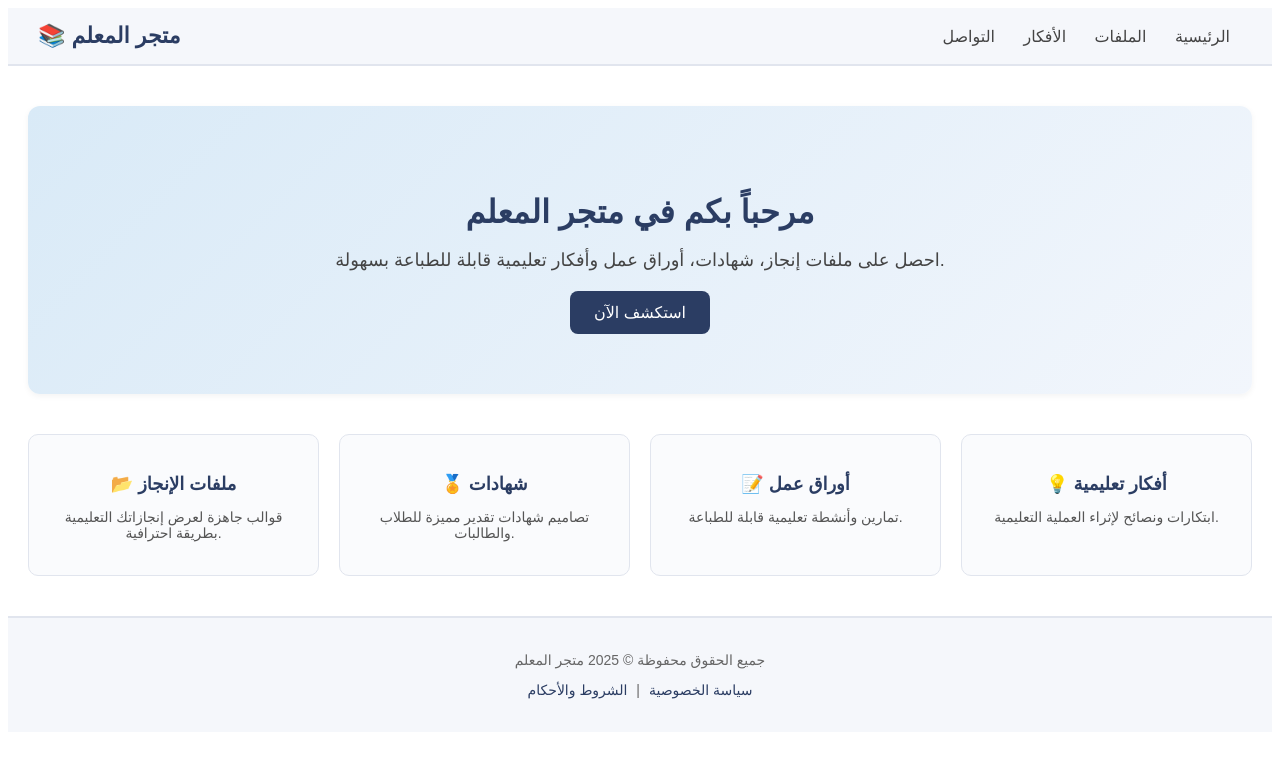
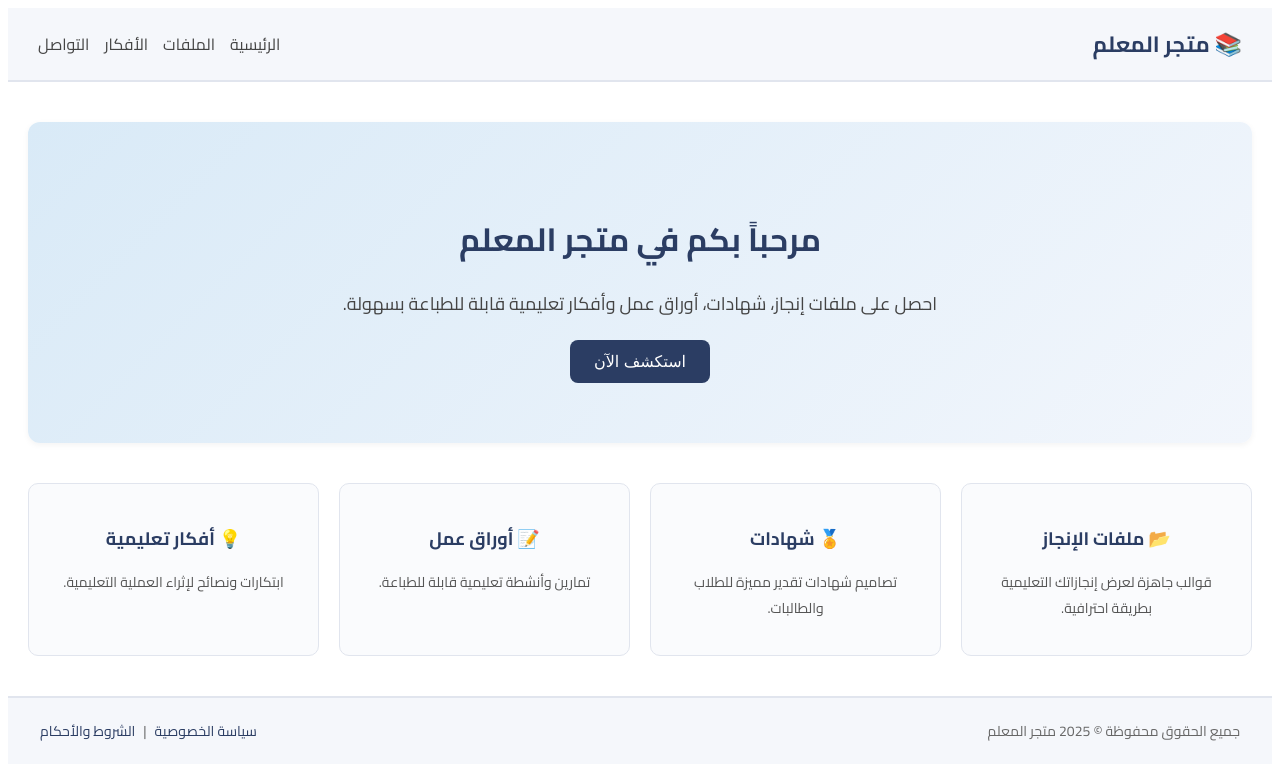
Before and after one commit to Gamih332/school, a Django app: page / in a window 1280 px wide. Shown: the top 780 px of the page. Run offline with Django 5.2, Linux system fonts and the light colour scheme; parts of the project's set-up code (start-up, migrations or seed data) failed here and were passed over.

Commit message:
اظهار االصفحه الرئيسية

```diff
--- a/marketplace/views.py
+++ b/marketplace/views.py
@@ -1,6 +1,5 @@
-# marketplace/views.py
-
 from django.shortcuts import render
+from django.http import HttpResponse
 
 def home(request):
     """
@@ -12,3 +11,31 @@ def home(request):
         "welcome_message": "مرحبًا بكم في متجر المعلمين - ملفات إنجاز، شهادات، أفكار تعليمية، وأوراق عمل جاهزة للطباعة.",
     }
     return render(request, "home.html", context)
+
+
+def product_list(request):
+    """
+    قائمة المنتجات (placeholder مؤقت)
+    """
+    return HttpResponse("صفحة قائمة المنتجات (تحت الإنشاء)")
+
+
+def product_detail(request, pk):
+    """
+    تفاصيل المنتج (placeholder مؤقت)
+    """
+    return HttpResponse(f"تفاصيل المنتج رقم {pk} (تحت الإنشاء)")
+
+
+def cart_view(request):
+    """
+    سلة المشتريات (placeholder مؤقت)
+    """
+    return HttpResponse("سلة المشتريات (تحت الإنشاء)")
+
+
+def checkout(request):
+    """
+    صفحة الدفع (placeholder مؤقت)
+    """
+    return HttpResponse("صفحة الدفع (تحت الإنشاء)")
--- a/templates/footer.html
+++ b/templates/footer.html
@@ -1,32 +1,58 @@
-<footer>
+<footer dir="rtl" aria-label="تذييل الموقع">
   <!-- أنماط الفوتر -->
   <style>
-    footer {
+    footer{
       background: #f5f7fb;
       border-top: 2px solid #e1e5ee;
       padding: 20px;
-      text-align: center;
       font-family: "Cairo", sans-serif;
       font-size: 14px;
       color: #666;
     }
 
+    .footer-container{
+      max-width: 1200px;
+      margin: 0 auto;
+      display: flex;
+      flex-direction: column;
+      align-items: center;
+      gap: 6px;
+    }
+
+    footer p { margin: 4px 0; }
+
+    .footer-links {
+      display: inline-flex;
+      gap: 8px;
+      align-items: center;
+      flex-wrap: wrap;
+    }
+
     footer a {
       text-decoration: none;
       color: #2b3d63;
-      margin: 0 5px;
-      transition: 0.3s;
+      transition: 0.2s;
     }
 
     footer a:hover {
       text-decoration: underline;
       color: #1f2a45;
     }
+
+    @media (min-width: 600px) {
+      .footer-container{
+        flex-direction: row;
+        justify-content: space-between;
+      }
+    }
   </style>
 
-  <p>جميع الحقوق محفوظة © 2025 متجر المعلم</p>
-  <p>
-    <a href="#">سياسة الخصوصية</a> |
-    <a href="#">الشروط والأحكام</a>
-  </p>
+  <div class="footer-container">
+    <div class="copyright">جميع الحقوق محفوظة © 2025 متجر المعلم</div>
+    <div class="footer-links">
+      <a href="#">سياسة الخصوصية</a>
+      <span>|</span>
+      <a href="#">الشروط والأحكام</a>
+    </div>
+  </div>
 </footer>
--- a/templates/header.html
+++ b/templates/header.html
@@ -1,4 +1,4 @@
-<header>
+<header dir="rtl">
   <!-- أنماط الهيدر -->
   <style>
     header {
@@ -17,8 +17,12 @@
       color: #2b3d63;
     }
 
+    header nav {
+      display: flex;
+      gap: 15px;
+    }
+
     header nav a {
-      margin: 0 12px;
       text-decoration: none;
       color: #444;
       font-size: 16px;
--- a/templates/home.html
+++ b/templates/home.html
@@ -1,5 +1,17 @@
 {% load static %}
 {% include 'header.html' %}
+
+<!DOCTYPE html>
+<html lang="ar" dir="rtl">
+<head>
+  <meta charset="UTF-8">
+  <meta name="viewport" content="width=device-width, initial-scale=1.0">
+  <title>متجر المعلم</title>
+
+  <!-- خط Cairo من Google Fonts -->
+  <link href="https://fonts.googleapis.com/css2?family=Cairo:wght@400;600;700&display=swap" rel="stylesheet">
+</head>
+<body>
 
 <main>
   <!-- أنماط الصفحة الرئيسية -->
@@ -108,3 +120,6 @@
 </main>
 
 {% include 'footer.html' %}
+
+</body>
+</html>
```
